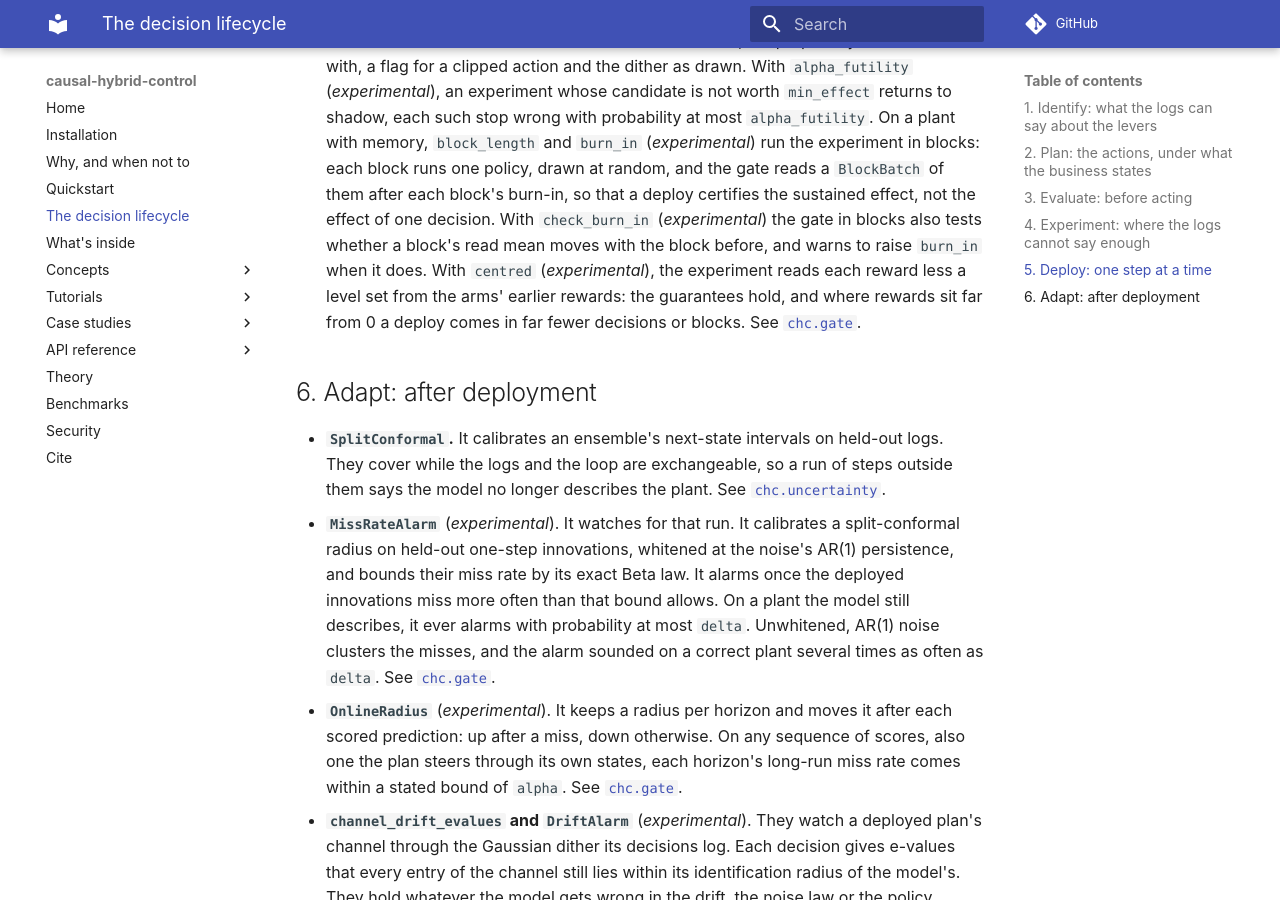
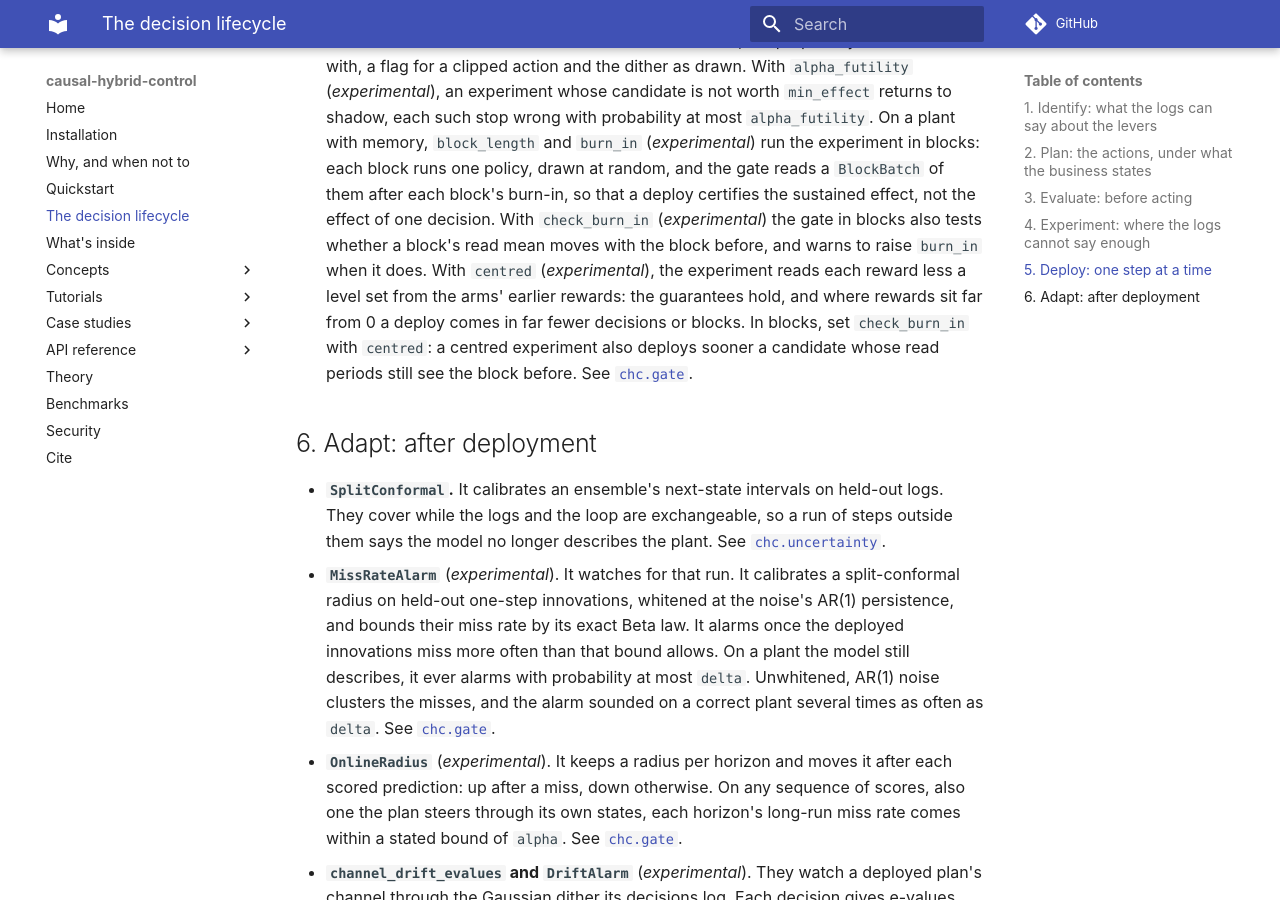
Before and after one commit to causaldyn/causal-hybrid-control, an MkDocs documentation site: the page built from docs/lifecycle.md, in a window 1280 px wide and 900 px high, scrolled down 4812 px. Built offline with MkDocs 1.6.1 and Material for MkDocs 9.7.7, drawn with Linux system fonts in a browser that asks for light colours; comment, search, counter and statistics services are not loaded.

Commit message:
docs: ADR 0135 accepted; the lifecycle page pairs the carryover check with centred blocks
A centred experiment deploys sooner a candidate whose read periods still see the block before, so in blocks the carryover check belongs beside it.

```diff
--- a/docs/lifecycle.md
+++ b/docs/lifecycle.md
@@ -194,7 +194,9 @@ documented, and what is not built yet. Every name below is importable from `chc`
   block's read mean moves with the block before, and warns to raise `burn_in` when it does. With
   `centred` (*experimental*), the experiment reads each reward less a level set from the arms'
   earlier rewards: the guarantees hold, and where rewards sit far from 0 a deploy comes in far
-  fewer decisions or blocks. See [`chc.gate`](api/gate.md).
+  fewer decisions or blocks. In blocks, set `check_burn_in` with `centred`: a centred
+  experiment also deploys sooner a candidate whose read periods still see the block before. See
+  [`chc.gate`](api/gate.md).
 
 ## 6. Adapt: after deployment
 
```
Also changed, not shown: docs/adr/0135-the-gate-s-experiment-may-centre-its-increments-and-the-gate-in-blocks-tests-carryover.md (+1 -1 lines).
